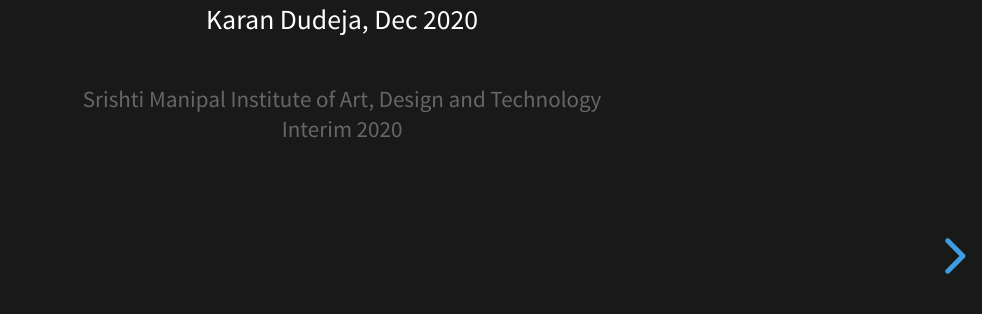
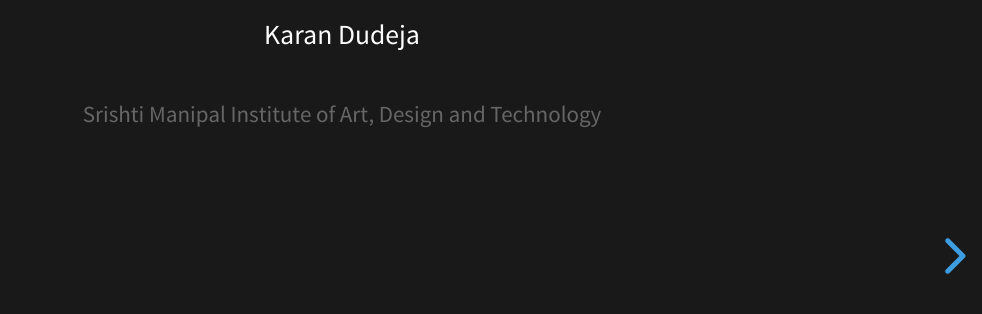
Before and after one commit to kdsrishti/hi5cc-day2, a plain HTML site: page index.html in a window 1280 px wide. Shown: the part 482-796 px from the top of the page, without its empty margins (298-1280 px from the left). Drawn offline with Linux system fonts and the light colour scheme.

Commit message:
removed dates and interim

```diff
--- a/index.html
+++ b/index.html
@@ -21,9 +21,8 @@
 					<small id='text-change-color'>hi5cc</small>
 					<h2>Introduction to<br/>Creative Coding</h2>
 					<h6>day 2</h6>
-					<small>Karan Dudeja, Dec 2020</small>
-					<p class="text-muted">Srishti Manipal Institute of Art, Design and Technology<br/>
-						Interim 2020
+					<small>Karan Dudeja</small>
+					<p class="text-muted">Srishti Manipal Institute of Art, Design and Technology
 					</p>
 				</section>
 
```
